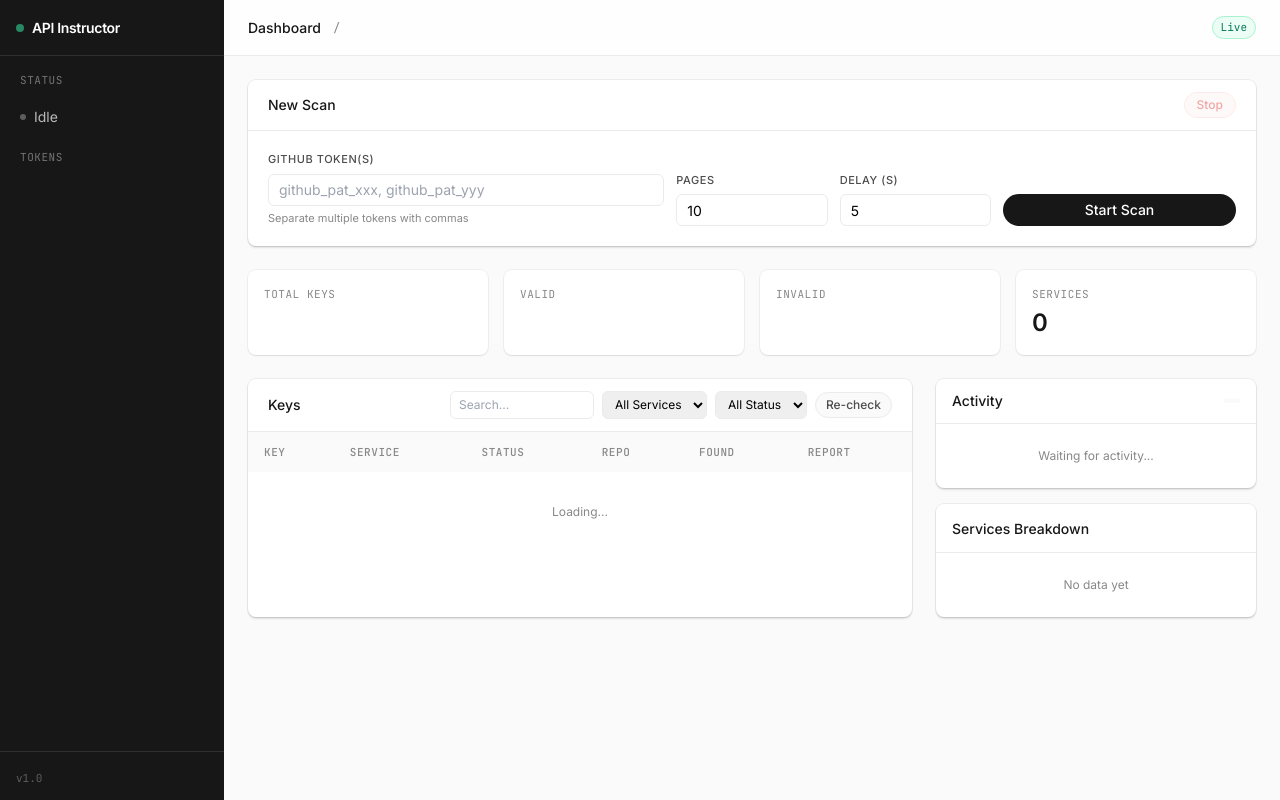
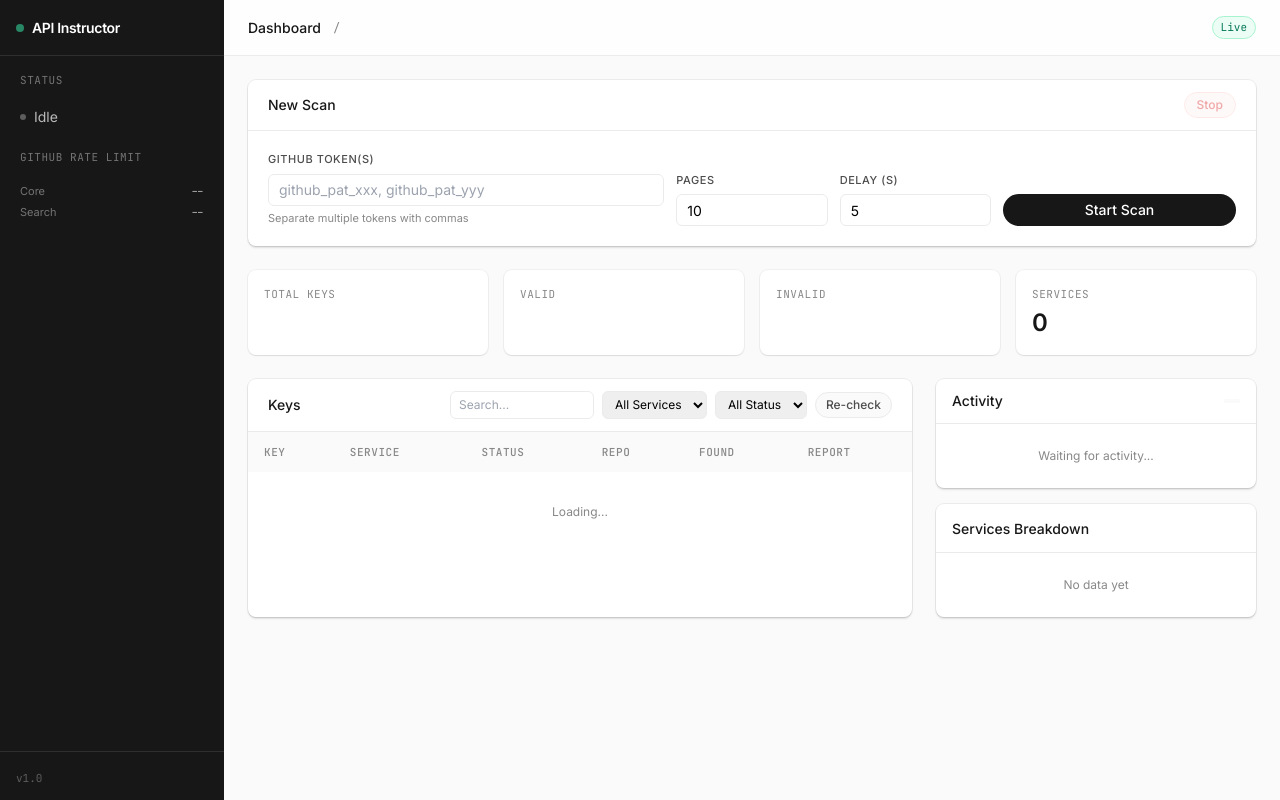
Before and after one commit to parasraju/LeakedAPIs, a Flask app: page / in a window 1280 px wide. Run offline with Flask 3, Linux system fonts and the light colour scheme; some libraries are stand-ins or nearby versions.

Commit message:
realtime GitHub rate limit display

```diff
--- a/dashboard/app.py
+++ b/dashboard/app.py
@@ -1,5 +1,6 @@
 import threading
 import sys
+import time
 from pathlib import Path
 import requests
 from flask import Flask, jsonify, render_template, request
@@ -12,6 +13,9 @@ _db = None
 _scanner_thread = None
 _scanner_status = {"running": False, "progress": "", "query": "", "page": 0, "tokens_remaining": ""}
 _stop_event = None
+_scan_tokens = None
+_rate_limit_cache = {"core": {}, "search": {}, "updated": 0}
+_rate_lock = threading.Lock()
 
 
 @app.route("/")
@@ -60,9 +64,47 @@ def scan_status():
     return jsonify(_scanner_status)
 
 
+@app.route("/api/github/rate_limit")
+def rate_limit():
+    global _rate_limit_cache
+    now = time.time()
+    with _rate_lock:
+        if now - _rate_limit_cache["updated"] < 15 and _rate_limit_cache.get("core"):
+            return jsonify(_rate_limit_cache)
+
+    token = None
+    if _scan_tokens:
+        token = _scan_tokens[0]
+    if not token:
+        return jsonify({"core": {}, "search": {}, "error": "no token"})
+
+    try:
+        r = requests.get(
+            "https://api.github.com/rate_limit",
+            headers={"Authorization": f"token {token}"},
+            timeout=5
+        )
+        if r.status_code == 200:
+            data = r.json()
+            resources = data.get("resources", {})
+            core = resources.get("core", {})
+            search = resources.get("search", {})
+            with _rate_lock:
+                _rate_limit_cache = {
+                    "core": {"remaining": core.get("remaining"), "limit": core.get("limit"), "reset": core.get("reset")},
+                    "search": {"remaining": search.get("remaining"), "limit": search.get("limit"), "reset": search.get("reset")},
+                    "updated": now,
+                }
+            return jsonify(_rate_limit_cache)
+    except Exception:
+        pass
+    with _rate_lock:
+        return jsonify(_rate_limit_cache)
+
+
 @app.route("/api/scan/start", methods=["POST"])
 def scan_start():
-    global _scanner_thread, _scanner_status, _stop_event
+    global _scanner_thread, _scanner_status, _stop_event, _scan_tokens
 
     if _scanner_status["running"]:
         return jsonify({"error": "Scan already running"}), 409
@@ -72,6 +114,7 @@ def scan_start():
     if not tokens:
         return jsonify({"error": "At least one GitHub token required"}), 400
 
+    _scan_tokens = tokens
     _stop_event = threading.Event()
     _scanner_status = {"running": True, "progress": "Starting...",
                        "query": "", "page": 0, "tokens_remaining": ""}
--- a/dashboard/templates/dashboard.html
+++ b/dashboard/templates/dashboard.html
@@ -63,9 +63,16 @@
         <div id="scan-status-dot" class="w-1.5 h-1.5 rounded-full bg-white/30"></div>
         <span id="scan-status" class="text-white/70 text-sm">Idle</span>
       </div>
-      <div class="text-white/40 text-[11px] font-mono uppercase tracking-wider px-2 pt-3 pb-2">Tokens</div>
-      <div class="px-2 py-1.5">
-        <span id="tokens-remaining" class="text-white/50 text-xs font-mono"></span>
+      <div class="text-white/40 text-[11px] font-mono uppercase tracking-wider px-2 pt-3 pb-2">GitHub Rate Limit</div>
+      <div class="px-2 py-1.5 space-y-1">
+        <div class="flex justify-between text-[11px]">
+          <span class="text-white/40">Core</span>
+          <span id="rate-core" class="text-white/70 font-mono">--</span>
+        </div>
+        <div class="flex justify-between text-[11px]">
+          <span class="text-white/40">Search</span>
+          <span id="rate-search" class="text-white/70 font-mono">--</span>
+        </div>
       </div>
     </div>
     <div class="px-4 py-3 border-t border-white/10">
@@ -289,6 +296,15 @@
       }).join('');
     }
 
+    async function updateRateLimit() {
+      const r = await fetchJSON('/api/github/rate_limit');
+      if (!r || !r.core) return;
+      document.getElementById('rate-core').textContent =
+        r.core.remaining !== undefined ? r.core.remaining + '/' + r.core.limit : '--';
+      document.getElementById('rate-search').textContent =
+        r.search.remaining !== undefined ? r.search.remaining + '/' + r.search.limit : '--';
+    }
+
     async function updateScanStatus() {
       const s = await fetchJSON('/api/scan/status');
       if (!s) return;
@@ -380,7 +396,7 @@
     }
 
     async function refresh() {
-      await Promise.all([updateStats(), updateKeys(), updateActivity(), updateServices(), updateScanStatus()]);
+      await Promise.all([updateStats(), updateKeys(), updateActivity(), updateServices(), updateScanStatus(), updateRateLimit()]);
     }
     setInterval(refresh, 3000);
     refresh();
```
